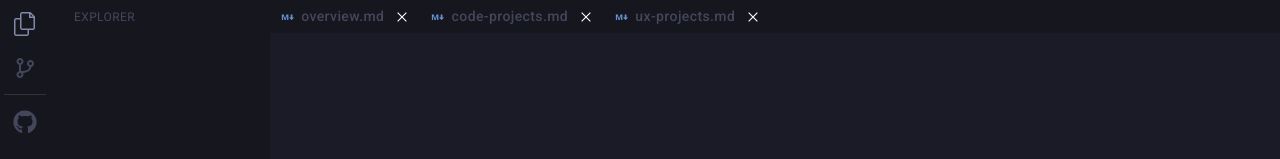
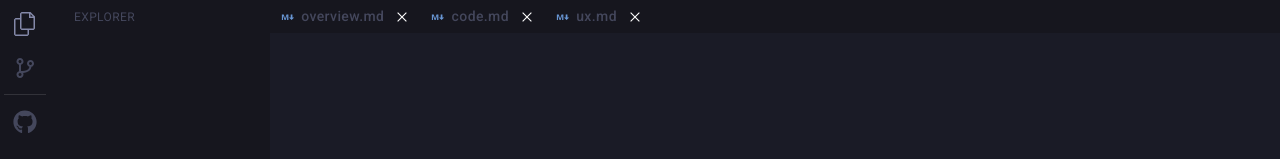
Before and after one commit to Hiekkan/hiekkan.github.io, a React (Create React App) app in the folder portfolio/: page /#/ in a window 1280 px wide. Shown: the top 159 px of the page. Built offline with nearby package versions, Linux system fonts and the light colour scheme.

Commit message:
Fix some small issues

```diff
--- a/portfolio/src/app/pages/pages.ts
+++ b/portfolio/src/app/pages/pages.ts
@@ -1,5 +1,5 @@
 export const pages = [
     { index: 0, name: 'overview.md', route: '/overview' },
-    { index: 1, name: 'code-projects.md', route: '/code-projects' },
-    { index: 2, name: 'ux-projects.md', route: '/ux-projects'  }
+    { index: 1, name: 'code.md', route: '/code' },
+    { index: 2, name: 'ux.md', route: '/ux'  }
 ]
```
Also changed, not shown: portfolio/public/pages/code.md (renamed from portfolio/public/pages/code-projects.md, +12 -14 lines), portfolio/public/pages/overview.md (+1 -1 lines), portfolio/public/pages/ux.md (renamed from portfolio/public/pages/ux-projects.md).
